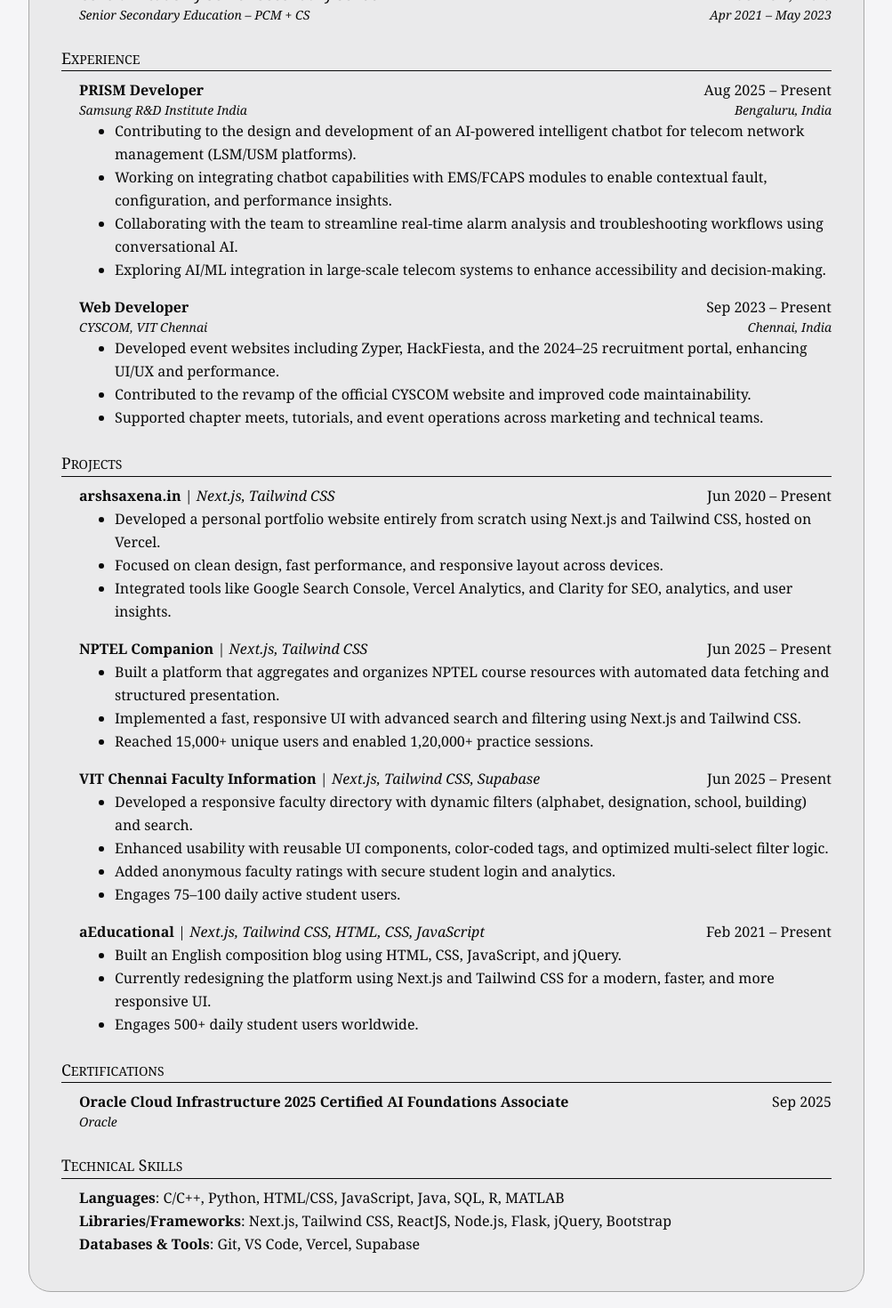
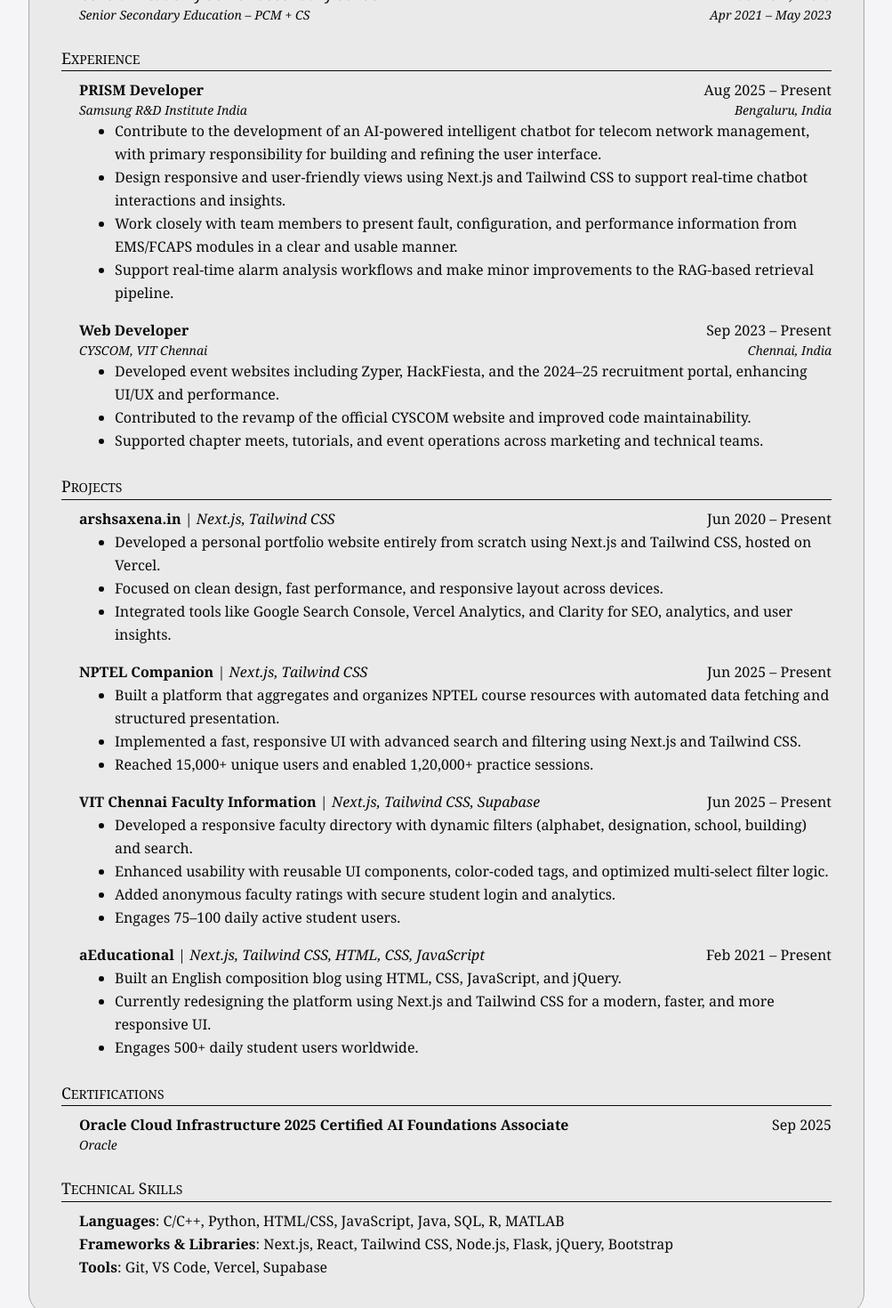
Before and after one commit to arshsaxena/arshsaxenadotin, a Next.js app: page /resume in a window 1280 px wide. Shown: the part 360-1830 px from the top of the page at 89% size, without its empty margins (138-1141 px from the left). Built offline with nearby package versions, Linux system fonts and the light colour scheme; a web font is replaced by a local one.

Commit message:
Update resume content

```diff
--- a/src/components/Resume/Content.js
+++ b/src/components/Resume/Content.js
@@ -34,10 +34,10 @@
 			location: 'Bengaluru, India',
 			duration: 'Aug 2025 – Present',
 			responsibilities: [
-				'Contributing to the design and development of an AI-powered intelligent chatbot for telecom network management (LSM/USM platforms).',
-				'Working on integrating chatbot capabilities with EMS/FCAPS modules to enable contextual fault, configuration, and performance insights.',
-				'Collaborating with the team to streamline real-time alarm analysis and troubleshooting workflows using conversational AI.',
-				'Exploring AI/ML integration in large-scale telecom systems to enhance accessibility and decision-making.',
+				'Contribute to the development of an AI-powered intelligent chatbot for telecom network management, with primary responsibility for building and refining the user interface.',
+				'Design responsive and user-friendly views using Next.js and Tailwind CSS to support real-time chatbot interactions and insights.',
+				'Work closely with team members to present fault, configuration, and performance information from EMS/FCAPS modules in a clear and usable manner.',
+				'Support real-time alarm analysis workflows and make minor improvements to the RAG-based retrieval pipeline.',
 			],
 		},
 		{
@@ -115,14 +115,14 @@
 		],
 		frameworksLibraries: [
 			'Next.js',
+			'React',
 			'Tailwind CSS',
-			'ReactJS',
 			'Node.js',
 			'Flask',
 			'jQuery',
 			'Bootstrap',
 		],
-		databasesTools: ['Git', 'VS Code', 'Vercel', 'Supabase'],
+		tools: ['Git', 'VS Code', 'Vercel', 'Supabase'],
 	},
 	downloadLink: '/resume/pdf',
 };
@@ -221,13 +221,15 @@
 										', ',
 									)}
 									<br />
-									<strong>Libraries/Frameworks</strong>:{' '}
+									<strong>
+										Frameworks & Libraries
+									</strong>:{' '}
 									{resumeData.technicalSkills.frameworksLibraries.join(
 										', ',
 									)}
 									<br />
-									<strong>Databases & Tools</strong>:{' '}
-									{resumeData.technicalSkills.databasesTools.join(
+									<strong>Tools</strong>:{' '}
+									{resumeData.technicalSkills.tools.join(
 										', ',
 									)}
 								</div>
```
Also changed, not shown: 1 other file (tests, documents, lock files or other folders).
